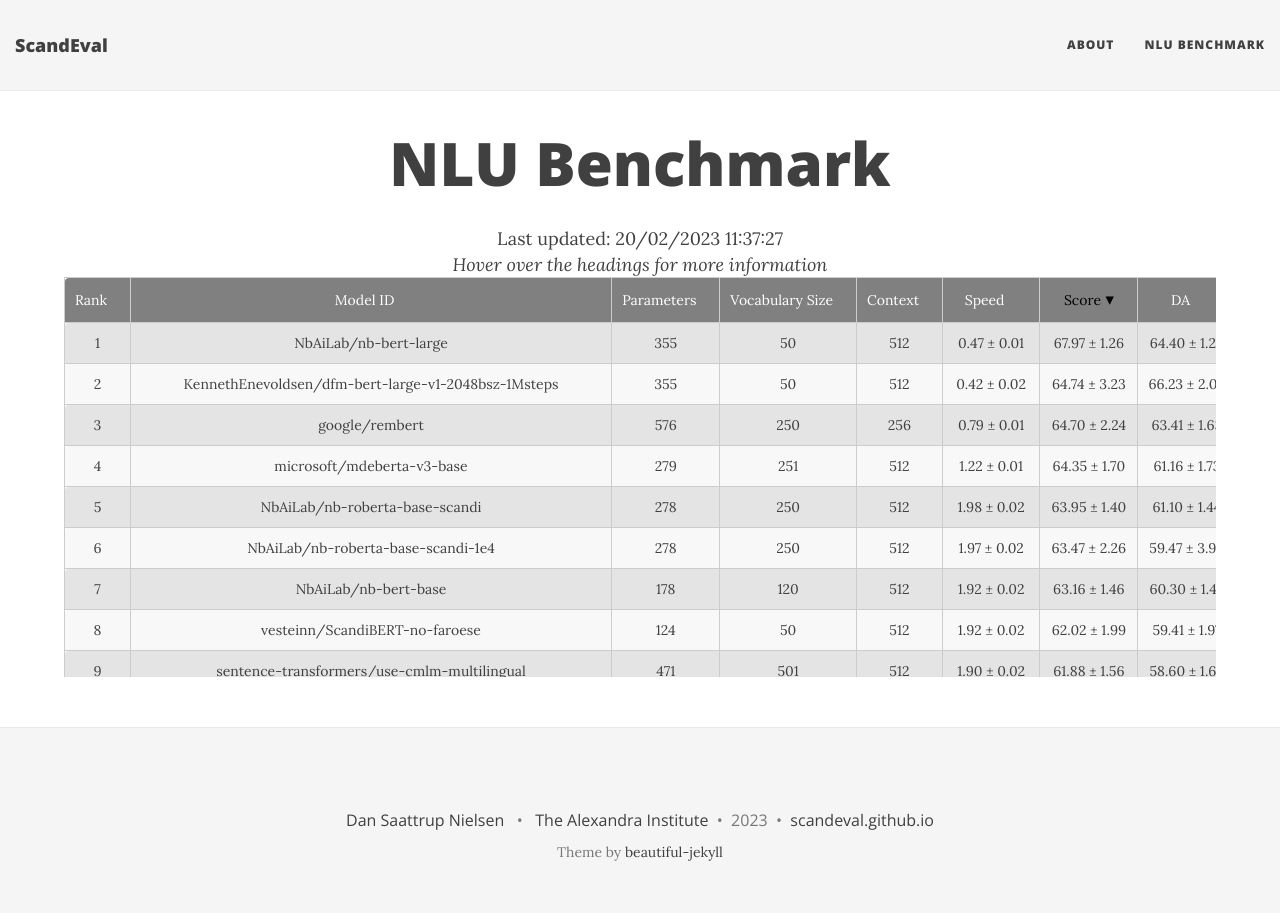
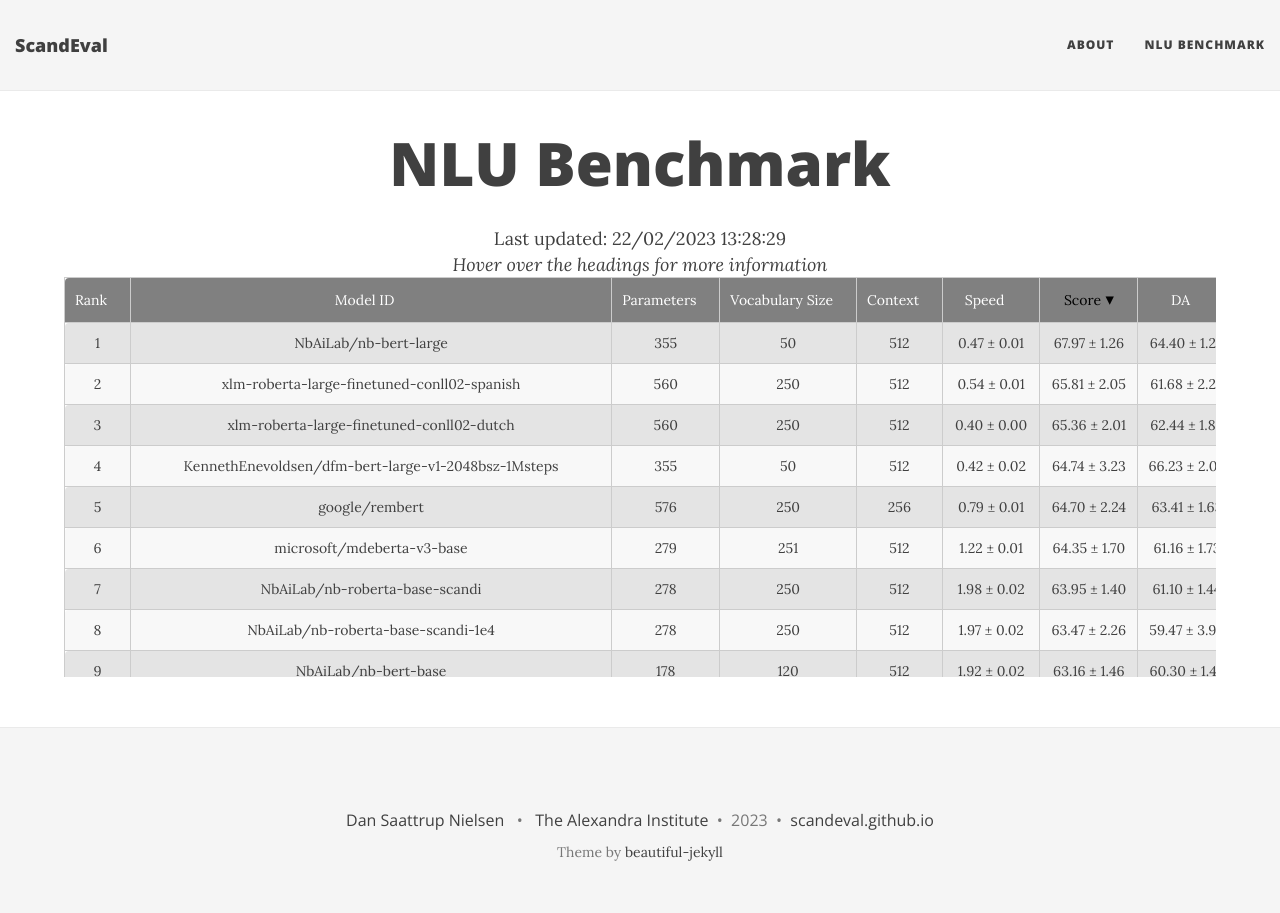
Before and after one commit to ScandEval/scandeval.github.io, a Jekyll site: the page built from nlu-benchmark.md, in a window 1280 px wide. Built offline with Jekyll 4.4.1, drawn with Linux system fonts in a browser that asks for light colours; nearby versions of some CDN libraries.

Commit message:
feat: Add 2 models

```diff
--- a/nlu-benchmark.md
+++ b/nlu-benchmark.md
@@ -3,7 +3,7 @@ layout: leaderboard
 title: NLU Benchmark
 ---
 
-<center>Last updated: 20/02/2023 11:37:27</center>
+<center>Last updated: 22/02/2023 13:28:29</center>
 <center><i>Hover over the headings for more information</i></center>
 
 <div class="table-wrapper centered">
@@ -2358,6 +2358,36 @@ title: NLU Benchmark
   </tr>
   <tr>
    <td class="rank"></td> <!-- Rank -->
+   <td>xlm-roberta-large-finetuned-conll02-dutch</td> <!-- Model ID -->
+   <td class="num_model_parameters">560</td> <!-- Number of trainable parameters -->
+   <td class="vocabulary_size">250</td> <!-- Size of the model's vocabulary -->
+   <td class="max_sequence_length">512</td> <!-- Maximum sequence length of the model-->
+   <td class="speed">0.40 ± 0.00</td> <!-- Model inference speed -->
+   <td class="score"></td> <!-- ScandEval score -->
+   <td class="da-score"></td> <!-- Danish score -->
+   <td class="no-score"></td> <!-- Norwegian score -->
+   <td class="sv-score"></td> <!-- Swedish score -->
+   <td class="ner-score"></td> <!-- Mean named entity recognition score -->
+   <td class="sent-score"></td> <!-- Mean sentiment classification score -->
+   <td class="la-score"></td> <!-- Mean linguistic acceptability score -->
+   <td class="qa-score"></td> <!-- Mean question answering score -->
+   <td class="da ner">85.71 ± 1.53 / 87.43 ± 1.53</td> <!-- DaNE -->
+   <td class="da sent">47.32 ± 2.39 / 62.63 ± 2.78</td> <!-- AngryTweets -->
+   <td class="da la">67.90 ± 1.51 / 83.23 ± 1.01</td> <!-- ScaLA-da -->
+   <td class="da qa">48.84 ± 2.12 / 53.58 ± 1.74</td> <!-- ScandiQA-da -->
+   <td class="no ner">89.26 ± 1.68 / 91.80 ± 1.31</td> <!-- NorNE-nb -->
+   <td class="no ner">81.76 ± 2.28 / 84.99 ± 2.00</td> <!-- NorNE-nn -->
+   <td class="no sent">59.19 ± 2.76 / 69.27 ± 4.94</td> <!-- NoReC -->
+   <td class="no la">69.38 ± 1.32 / 83.67 ± 0.95</td> <!-- ScaLA-nb -->
+   <td class="no la">55.30 ± 6.61 / 76.01 ± 5.14</td> <!-- ScaLA-nn -->
+   <td class="no qa">52.67 ± 1.23 / 57.49 ± 0.94</td> <!-- ScandiQA-no -->
+   <td class="sv ner">75.37 ± 3.01 / 80.55 ± 2.53</td> <!-- SUC3 -->
+   <td class="sv sent">75.28 ± 0.72 / 72.42 ± 2.38</td> <!-- SweReC -->
+   <td class="sv la">71.83 ± 2.06 / 85.31 ± 1.28</td> <!-- ScaLA-sv -->
+   <td class="sv qa">52.30 ± 0.82 / 57.45 ± 0.73</td> <!-- ScandiQA-sv -->
+  </tr>
+  <tr>
+   <td class="rank"></td> <!-- Rank -->
    <td>KBLab/megatron-bert-base-swedish-cased-600k</td> <!-- Model ID -->
    <td class="num_model_parameters">135</td> <!-- Number of trainable parameters -->
    <td class="vocabulary_size">64</td> <!-- Size of the model's vocabulary -->
@@ -2388,6 +2418,36 @@ title: NLU Benchmark
   </tr>
   <tr>
    <td class="rank"></td> <!-- Rank -->
+   <td>xlm-roberta-large-finetuned-conll02-spanish</td> <!-- Model ID -->
+   <td class="num_model_parameters">560</td> <!-- Number of trainable parameters -->
+   <td class="vocabulary_size">250</td> <!-- Size of the model's vocabulary -->
+   <td class="max_sequence_length">512</td> <!-- Maximum sequence length of the model-->
+   <td class="speed">0.54 ± 0.01</td> <!-- Model inference speed -->
+   <td class="score"></td> <!-- ScandEval score -->
+   <td class="da-score"></td> <!-- Danish score -->
+   <td class="no-score"></td> <!-- Norwegian score -->
+   <td class="sv-score"></td> <!-- Swedish score -->
+   <td class="ner-score"></td> <!-- Mean named entity recognition score -->
+   <td class="sent-score"></td> <!-- Mean sentiment classification score -->
+   <td class="la-score"></td> <!-- Mean linguistic acceptability score -->
+   <td class="qa-score"></td> <!-- Mean question answering score -->
+   <td class="da ner">84.34 ± 0.86 / 86.28 ± 0.85</td> <!-- DaNE -->
+   <td class="da sent">48.54 ± 1.03 / 64.98 ± 1.00</td> <!-- AngryTweets -->
+   <td class="da la">64.91 ± 5.39 / 81.44 ± 3.37</td> <!-- ScaLA-da -->
+   <td class="da qa">48.93 ± 1.60 / 53.59 ± 1.71</td> <!-- ScandiQA-da -->
+   <td class="no ner">89.69 ± 0.69 / 92.26 ± 0.47</td> <!-- NorNE-nb -->
+   <td class="no ner">83.39 ± 2.40 / 86.77 ± 1.95</td> <!-- NorNE-nn -->
+   <td class="no sent">61.59 ± 1.53 / 73.22 ± 1.34</td> <!-- NoReC -->
+   <td class="no la">68.26 ± 1.45 / 82.96 ± 0.91</td> <!-- ScaLA-nb -->
+   <td class="no la">56.09 ± 6.69 / 75.94 ± 5.92</td> <!-- ScaLA-nn -->
+   <td class="no qa">52.41 ± 1.59 / 57.14 ± 1.52</td> <!-- ScandiQA-no -->
+   <td class="sv ner">76.04 ± 3.03 / 80.25 ± 3.19</td> <!-- SUC3 -->
+   <td class="sv sent">76.54 ± 0.94 / 75.66 ± 1.81</td> <!-- SweReC -->
+   <td class="sv la">74.01 ± 1.45 / 86.61 ± 1.01</td> <!-- ScaLA-sv -->
+   <td class="sv qa">53.70 ± 1.52 / 58.63 ± 1.47</td> <!-- ScandiQA-sv -->
+  </tr>
+  <tr>
+   <td class="rank"></td> <!-- Rank -->
    <td>ltgoslo/norbert</td> <!-- Model ID -->
    <td class="num_model_parameters">111</td> <!-- Number of trainable parameters -->
    <td class="vocabulary_size">33</td> <!-- Size of the model's vocabulary -->
```
Also changed, not shown: 1 other file.
